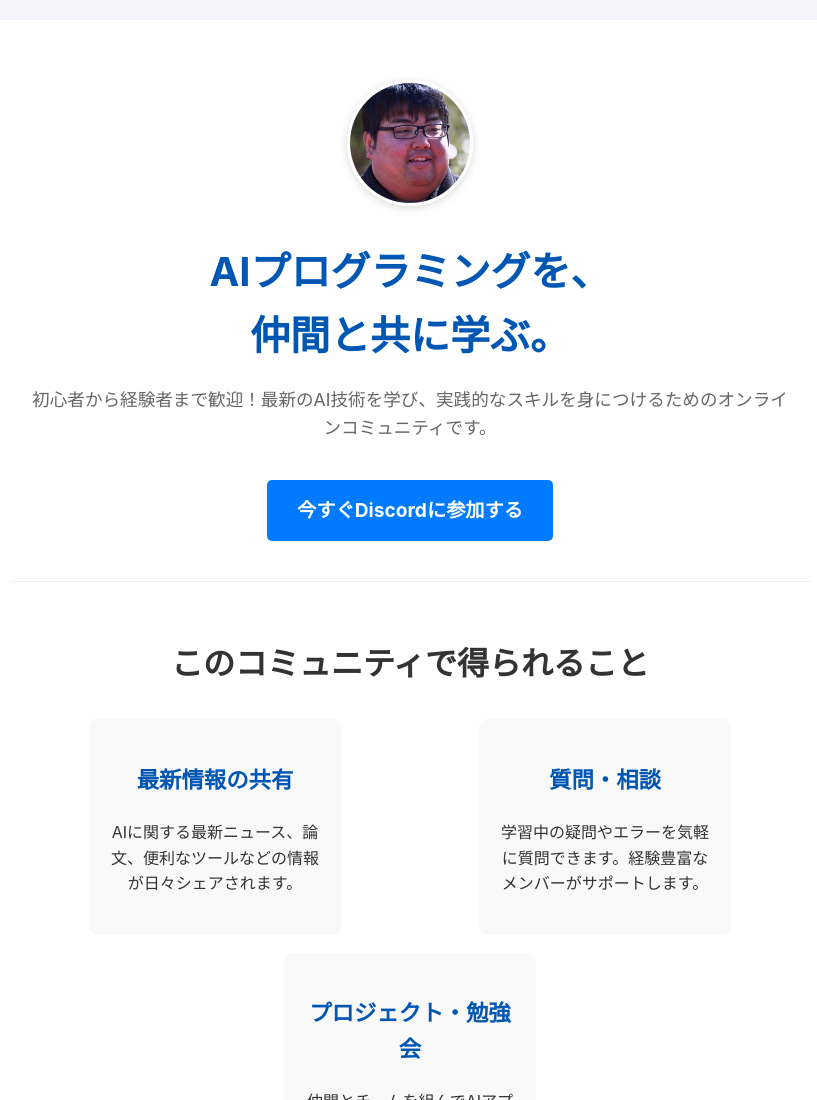
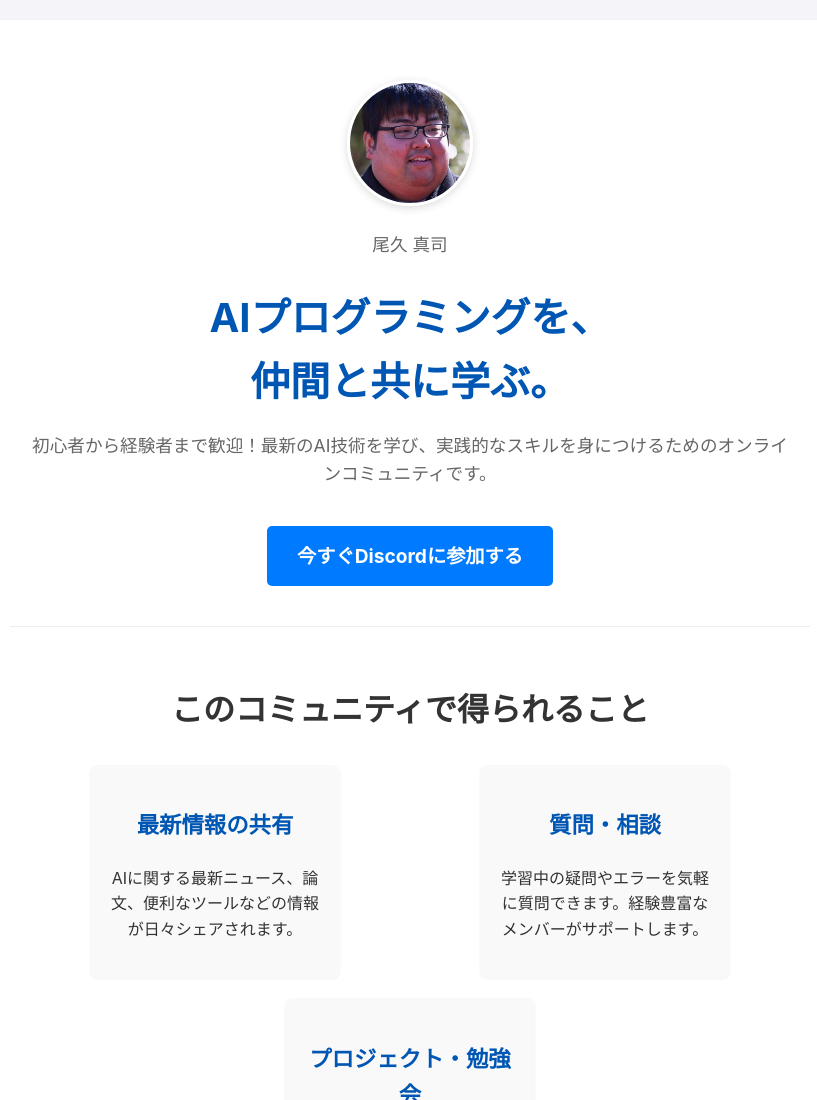
Before and after one commit to mogy-h/gemini_website, a plain HTML site: page index.html in a window 1280 px wide. Shown: the top 1100 px of the page, without its empty margins (230-1047 px from the left). Drawn offline with Linux system fonts and the light colour scheme.

Commit message:
アイコンに名前を追加

```diff
--- a/index.html
+++ b/index.html
@@ -171,6 +171,7 @@
     <div class="container">
         <header>
             <img src="images/icon.jpg" alt="コミュニティアイコン" class="header-icon">
+            <p>尾久 真司</p>
             <h1>AIプログラミングを、<br>仲間と共に学ぶ。</h1>
             <p>初心者から経験者まで歓迎！最新のAI技術を学び、実践的なスキルを身につけるためのオンラインコミュニティです。</p>
             <a href="https://discord.gg/your-invite-link" class="cta-button">今すぐDiscordに参加する</a>
```
